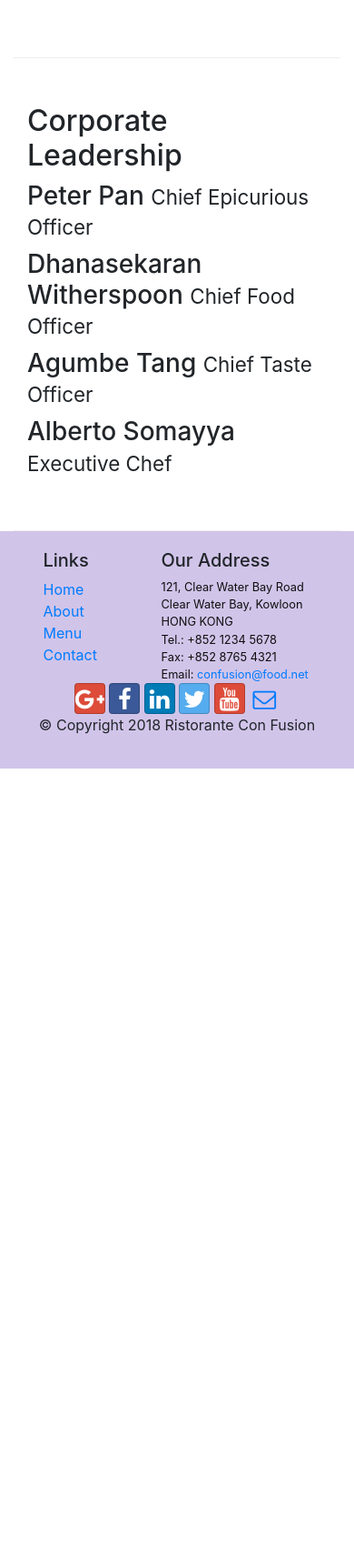
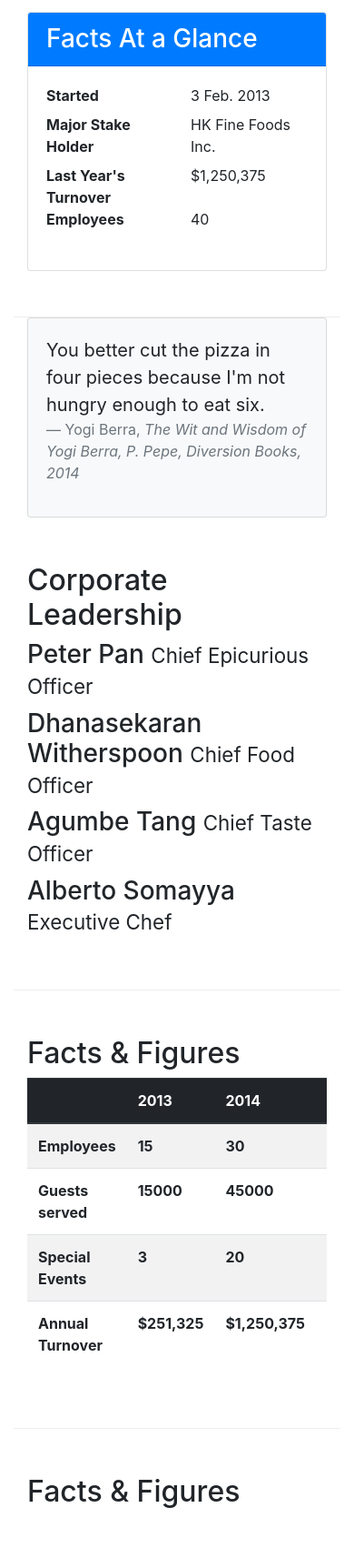
Before and after one commit to WeihuaZhu/coursera-fullstack-bootstrap, a website: page aboutus.html in a window 390 px wide. Shown: the part 1037-2750 px from the top of the page at 91% size. Before the commit the page ends 1882 px from the top, so only its background shows below. Drawn offline with nearby package versions, Linux system fonts and the light colour scheme.

Commit message:
tables and cards

```diff
--- a/aboutus.html
+++ b/aboutus.html
@@ -66,7 +66,36 @@
                 <p>Started in 2010, Ristorante con Fusion quickly established itself as a culinary icon par excellence in Hong Kong. With its unique brand of world fusion cuisine that can be found nowhere else, it enjoys patronage from the A-list clientele in Hong Kong.  Featuring four of the best three-star Michelin chefs in the world, you never know what will arrive on your plate the next time you visit us.</p>
                 <p>The restaurant traces its humble beginnings to <em>The Frying Pan</em>, a successful chain started by our CEO, Mr. Peter Pan, that featured for the first time the world's best cuisines in a pan.</p>
             </div>
-            <div>
+            <div class="col-sm">
+                <div class="card">
+                    <h3 class="card-header bg-primary text-white">Facts At a Glance</h3>
+                    <div class="card-body">
+                        <dl class="row">
+                            <dt class="col-6">Started</dt>
+                            <dd class="col-6">3 Feb. 2013</dd>
+                            <dt class="col-6">Major Stake Holder</dt>
+                            <dd class="col-6">HK Fine Foods Inc.</dd>
+                            <dt class="col-6">Last Year's Turnover</dt>
+                            <dd class="col-6">$1,250,375</dd>
+                            <dt class="col-6">Employees</dt>
+                            <dd class="col-6">40</dd>
+                        </dl>
+                    </div>
+                </div>
+            </div>
+        </div>
+        <div class="col-12">
+            <div class="card card-body bg-light">
+                <blockquote class="blockquote">
+                    <p class="mb-0">You better cut the pizza in four pieces
+                        because I'm not hungry enough to eat six.
+                    </p>
+                    <footer class="blockquote-footer">Yogi Berra,
+                        <cite title="Source Title">The Wit and Wisdom of
+                            Yogi Berra, P. Pepe, Diversion Books, 2014
+                        </cite>
+                    </footer>
+                </blockquote>
             </div>
         </div>
 
@@ -83,6 +112,59 @@
                 <h3>Alberto Somayya <small>Executive Chef</small></h3>
                 <p class="d-none d-sm-block">Award winning three-star Michelin chef with wide International experience having worked closely with whos-who in the culinary world, he specializes in creating mouthwatering Indo-Italian fusion experiences. He says, <em>Put together the cuisines from the two craziest cultures, and you get a winning hit! Amma Mia!</em></p>
             </div>
+       </div>
+       <div class="row row-content">
+           <div class="col-12 col-sm-9">
+               <h2>Facts &amp; Figures</h2>
+               <div class="table-responsive">
+                <table class="table table-striped">
+                    <thead class="thead-dark">
+                        <tr>
+                            <th>&nbsp;</th>
+                            <th>2013</th>
+                            <th>2014</th>
+                            <th>2015</th>
+                        </tr>
+                    </thead>
+                    <tbody>
+                        <tr>
+                            <th>Employees</th>
+                            <th>15</th>
+                            <th>30</th>
+                            <th>40</th>
+                        </tr>
+                        <tr>
+                            <th>Guests served</th>
+                            <th>15000</th>
+                            <th>45000</th>
+                            <th>100,000</th>
+                        </tr>
+                        <tr>
+                            <th>Special Events</th>
+                            <th>3</th>
+                            <th>20</th>
+                            <th>45</th>
+                        </tr>
+                        <tr>
+                            <th>Annual Turnover</th>
+                            <th>$251,325</th>
+                            <th>$1,250,375</th>
+                            <th>~$3,000,000</th>
+                        </tr>
+                    </tbody>
+                </table>
+
+               </div>
+           </div>
+           <div class="col-12 col-sm-3"></div>
+
+       </div>
+       <div class="row row-content">
+           <div class="col-12 col-sm-9">
+               <h2>Facts &amp; Figures</h2>
+               <!-- Table -->
+           </div>
+           <div class="col-12 col-sm-3"></div>
        </div>
 
     </div>
```
